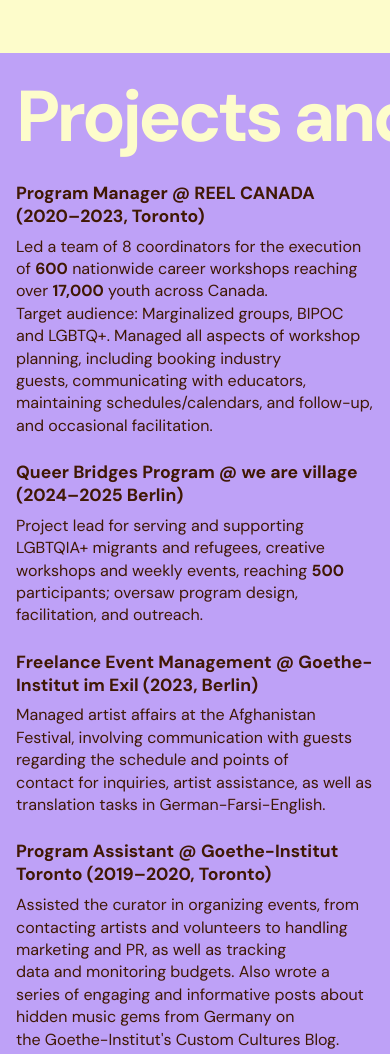
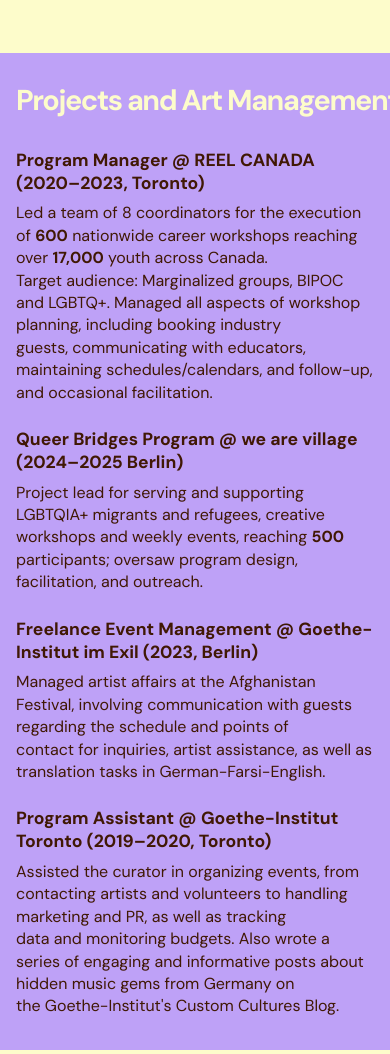
Before and after one commit to DaniBoe/pari_website, a website: page index.html in a window 390 px wide. Shown: the part 2064-3118 px from the top of the page. Drawn offline with Linux system fonts and the light colour scheme.

Commit message:
Fix mobile section headers: reduce font size and add proper text wrapping for Projects and Facilitation titles

```diff
--- a/styles.css
+++ b/styles.css
@@ -627,11 +627,18 @@
     }
 
     .section-title {
-        font-size: 2.5rem;
+        font-size: 2rem;
         line-height: 0.9;
         margin-bottom: 1.5rem;
         word-wrap: break-word;
         overflow-wrap: break-word;
+        white-space: normal;
+    }
+
+    .projects .section-title,
+    .facilitation .section-title {
+        font-size: 1.8rem;
+        line-height: 1.1;
     }
 
     .project-title,
```
